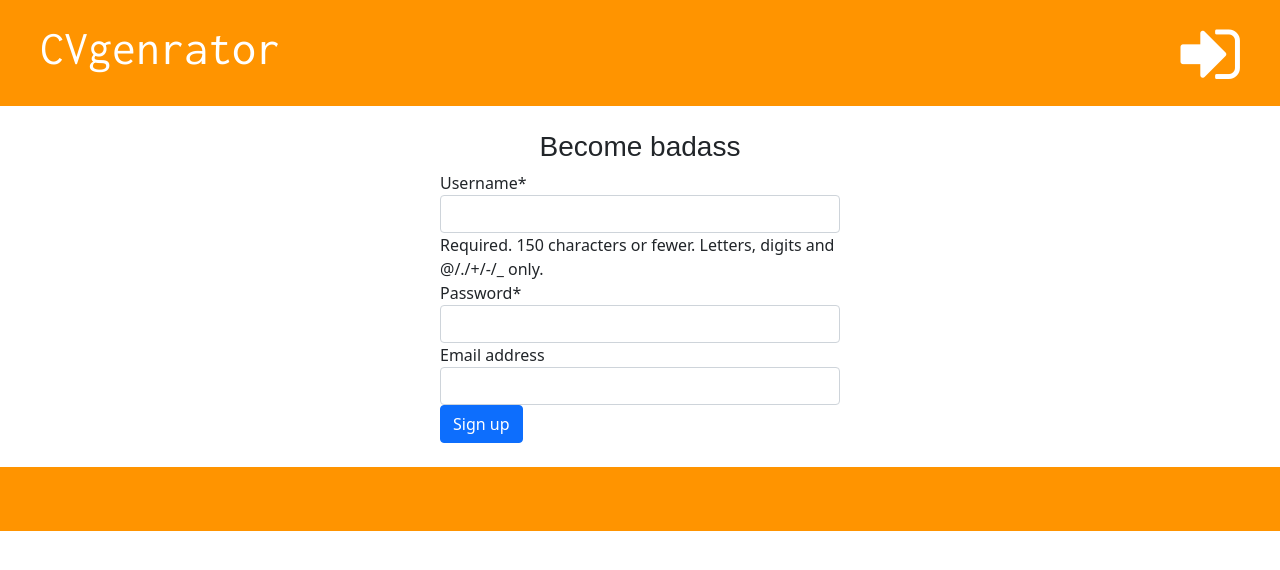
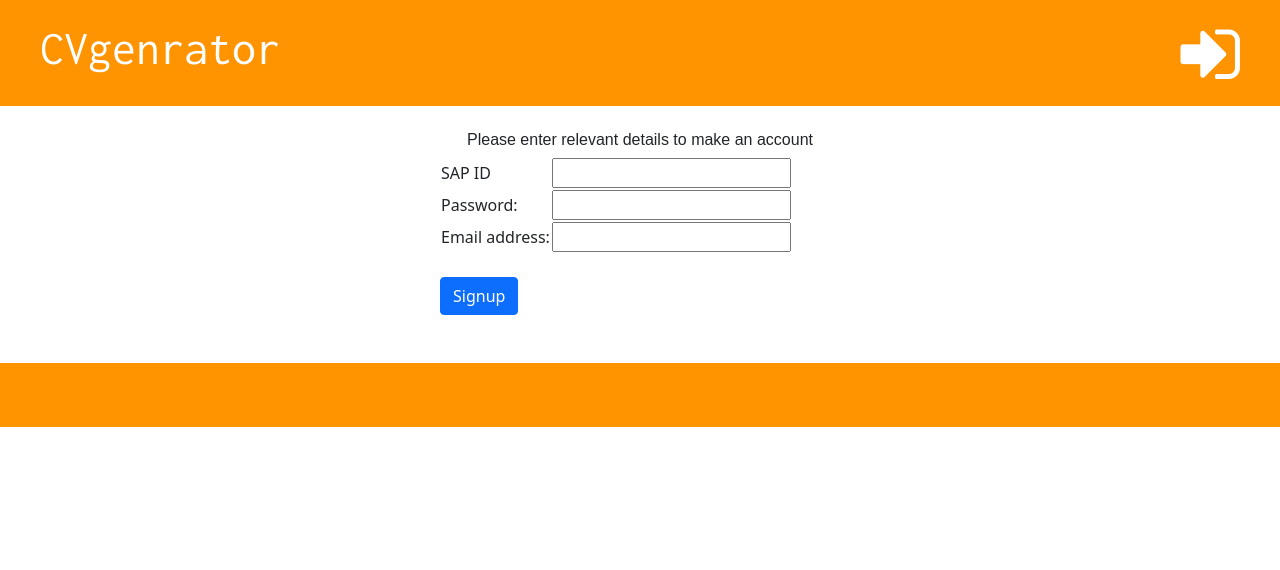
Before and after one commit to gkKshitij/mycvg, a Django app: page /signup/ in a window 1280 px wide. Shown: the top 570 px of the page. Run offline with Django 3.2, Linux system fonts and the light colour scheme; some libraries are stand-ins or nearby versions.

Commit message:
tried some improvements indetails.html

```diff
--- a/cvg/static/cvg/style.css
+++ b/cvg/static/cvg/style.css
@@ -13,7 +13,6 @@
 
 h1, h2, h3, h4, h5, h6{
     font-family: 'Tangerine', 'Inconsolata', 'Droid Sans', serif;
-    /*font-size: 48px*/
 }
 
 .content{
--- a/cvg/templates/cvg/signup.html
+++ b/cvg/templates/cvg/signup.html
@@ -5,11 +5,37 @@
 {% load crispy_forms_tags %}
 
 {% block content %}
+    <h6 style="text-align:center; font-family: sans-serif"> Please enter relevant details to make an account </h6>
+
 <div class="panel panel-default" style="width: 400px; margin:0 auto">
-    <h3 style="text-align:center; font-family: sans-serif">Become badass</h3>
-    <div class="panel-body">
-        {% crispy form %}
-    </div>
+{#    <div class="panel-body">#}
+{#        {% crispy form %}#}
+{#    </div>#}
+
+    <form method="POST" action="{% url 'signup' %}">
+    {% csrf_token %}
+    <table>
+      <tr>
+        <td>SAP ID </td>
+        <!-- {{ form.username.label_tag }} -->
+        <td>{{ form.username }}</td>
+      </tr>
+      <tr>
+        <td>{{ form.password.label_tag }}</td>
+        <td>{{ form.password }}</td>
+      </tr>
+      <tr>
+        <td>{{ form.email.label_tag }}</td>
+        <td>{{ form.email }}</td>
+      </tr>
+    </table>
+        <br>
+    <!-- <input type="submit" value="Login"  /> -->
+    <input type="hidden" name="next" value="{{ next }}" />
+    <button type="submit" class="btn btn-primary">Signup</button>
+  </form>
+
+    <br>
 </div>
 
 {% endblock %}
--- a/templates/registration/login.html
+++ b/templates/registration/login.html
@@ -46,7 +46,8 @@
   <p>Dont have an account? <a href="{% url 'signup' %}">Sign up</a></p>
 
   {# Assumes you setup the password_reset view in your URLconf #}
-  <p><a href="{% url 'password_reset' %}">Lost password?</a></p>
+{#        TODO: currently doesnt work as expected #}
+{#  <p><a href="{% url 'password_reset' %}">Lost password?</a></p>#}
   {% endif %}
 </div>
 
```
Also changed, not shown: cvg/templates/cvg/cv_detail.html (line endings or trailing spaces), db.sqlite3.
